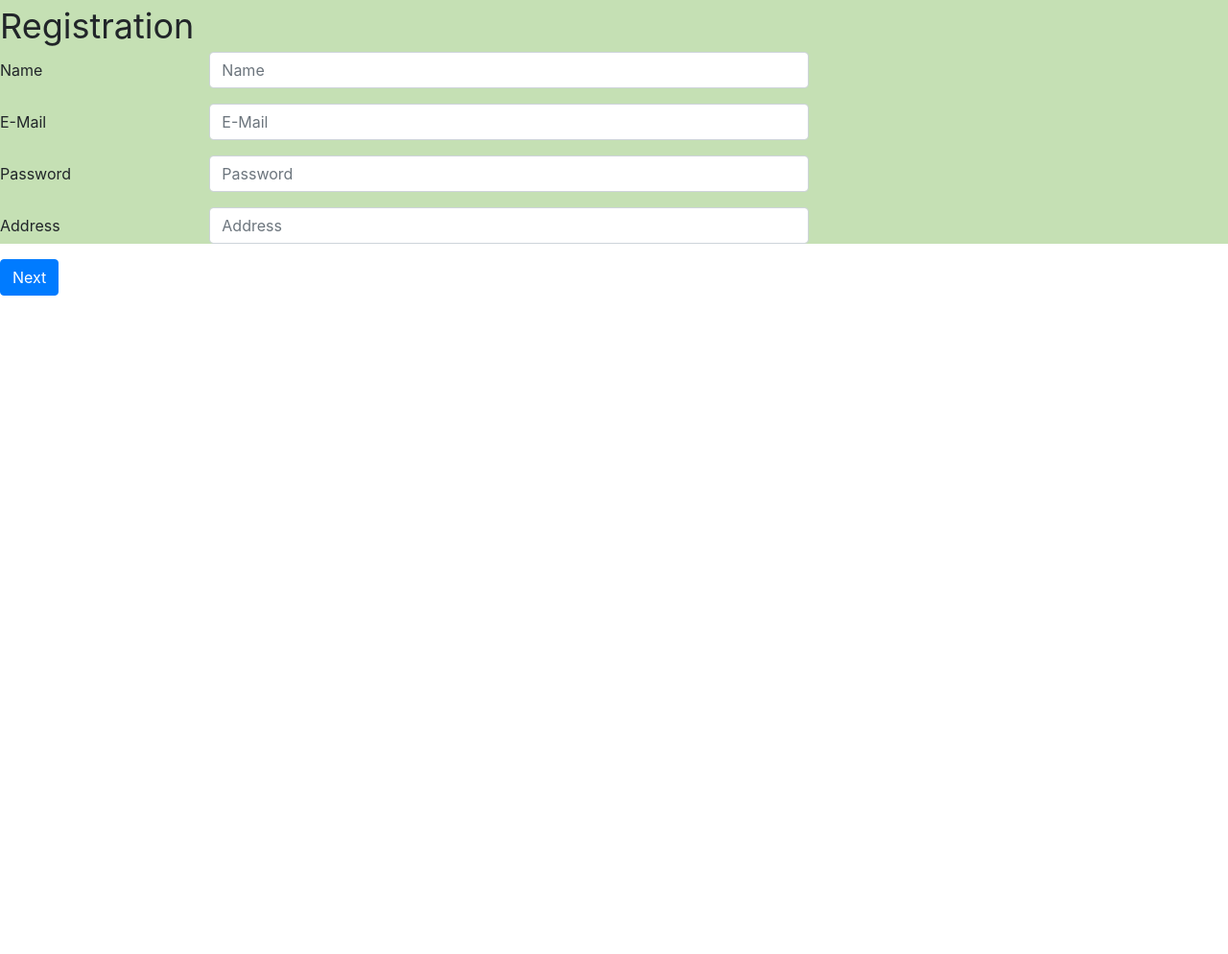
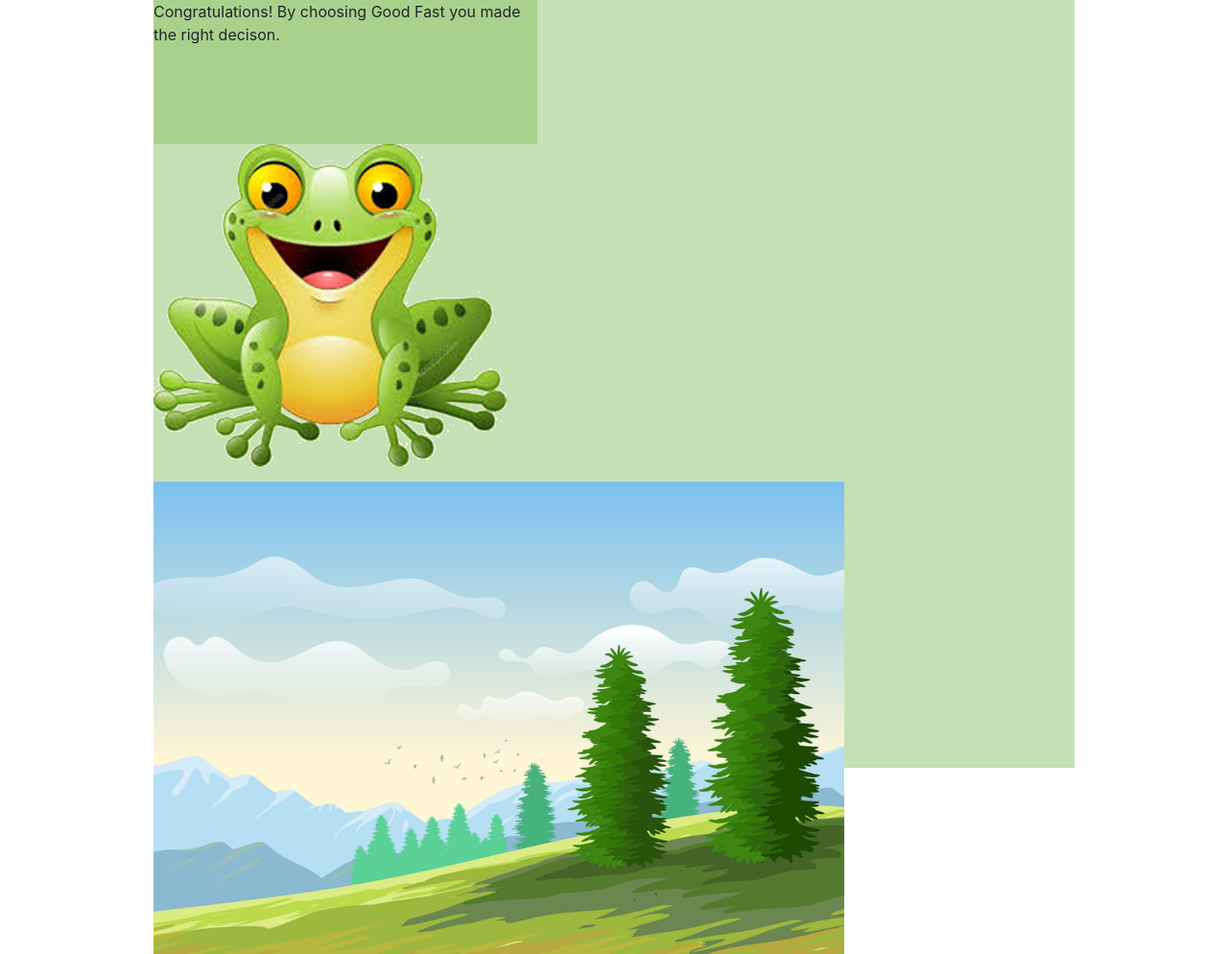
Before and after one commit to bhatia2akshit/FastingHelper, a Flask app: template flask_setting/template/index.html in a window 1280 px wide. Shown: the whole page at 96% size. Before the commit the page ends 308 px from the top, so only its background shows below. Run offline with Flask 2, Linux system fonts and the light colour scheme; the template is opened without the code that fills it, so the values that code supplies are empty.

Commit message:
add welcome page

```diff
--- a/flask_setting/static/index.css
+++ b/flask_setting/static/index.css
@@ -1,5 +1,6 @@
 :root{
     --hell-green-color: #C5E0B4;
+    --text-field-bg: #A9D18E;
 }
 
 .title{
@@ -20,3 +21,8 @@ main{
 .title{
     font-size: 36px;
 }
+.big-text-field{
+    width: 400px;
+    height: 150px;
+    background-color: var(--text-field-bg);
+}
--- a/flask_setting/static/index.js
+++ b/flask_setting/static/index.js
@@ -56,7 +56,7 @@ function chooseTeam(){
         console.error('Error:', error);
     });
 }
-funciton choose_program(){
+function choose_program(){
 if(document.getElementById('1').checked){
 value=1}
 else if(document.getElementById('2').checked){
--- a/flask_setting/template/index.html
+++ b/flask_setting/template/index.html
@@ -10,7 +10,17 @@
     <link href="../static/bootstrap.css" rel="stylesheet" type="text/css">
   </head>
   <body>
-    <form id="form_registration" class="needs-validation">
+    <main class="d-flex justify-content-center h-100">
+    <div id="welcomeDiv" class="w-75">
+      <div>
+        <div class="big-text-field">
+          Congratulations! By choosing Good Fast you made the right decison.
+        </div>
+        <img src="../static/mascot_frosch.png" class="pb-3">
+        <img src="../static/trees_and_forest.png" class="w-75">
+      </div>
+    </div>
+    <form id="form_registration" class="needs-validation w-75 d-none">
         <div class="title"> Registration </div>
         <div class="form-group row">
           <label for="input_name" class="col-md-2 col-form-label float-right">Name</label>
@@ -49,8 +59,12 @@
               </div>
             </div>
         </div>
+
+        <a class="btn btn-primary" role="button" id="btn_to_mascot_page" type="submit" onclick="saveRegistrationData()">Next</a>
+
     </form>
-    <a class="btn btn-primary" role="button" id="btn_to_mascot_page" type="submit" onclick="saveRegistrationData()">Next</a>
+
+    </main>
   </body>
   <footer>
     <script src="../static/index.js"></script>
```
